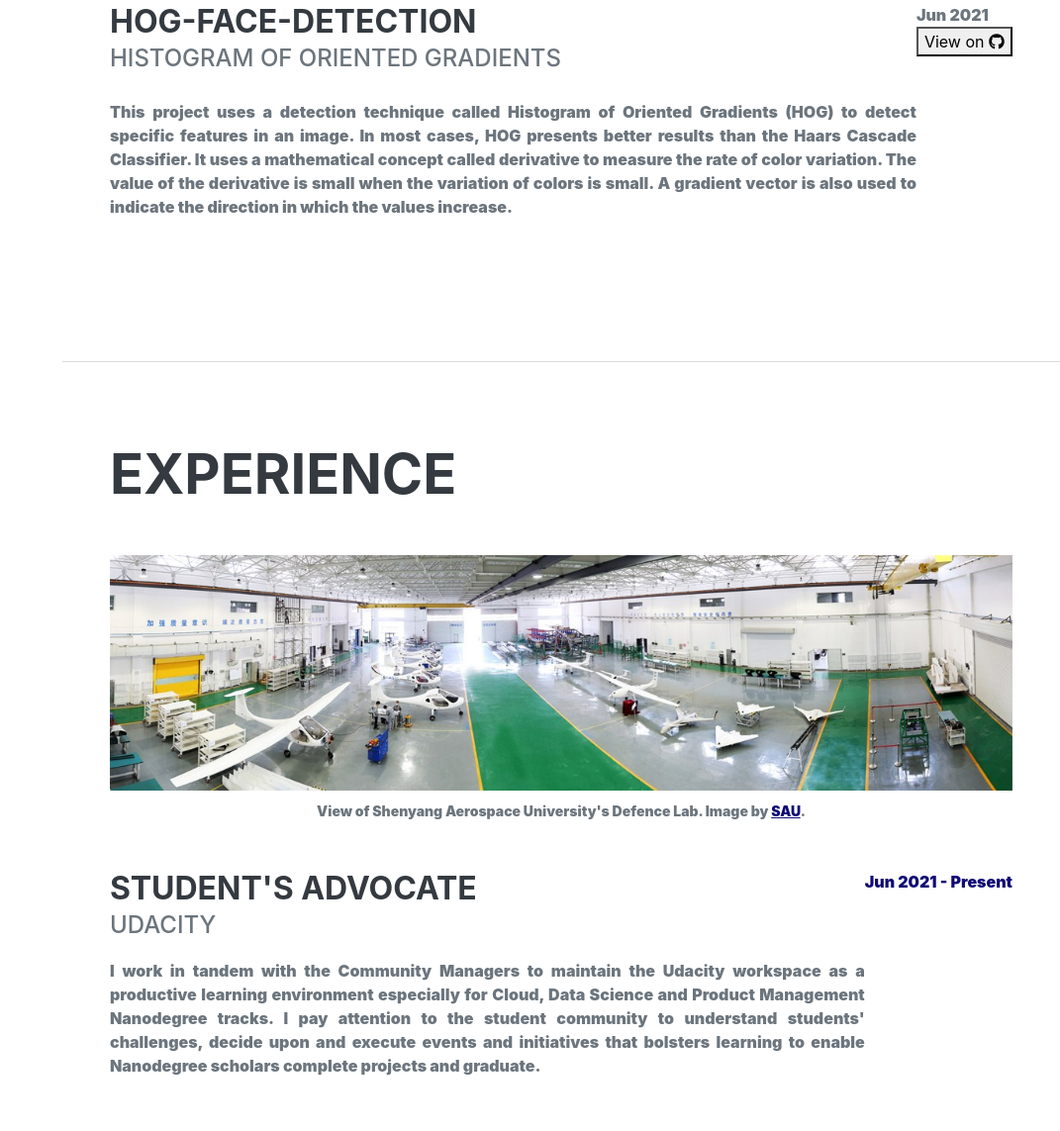
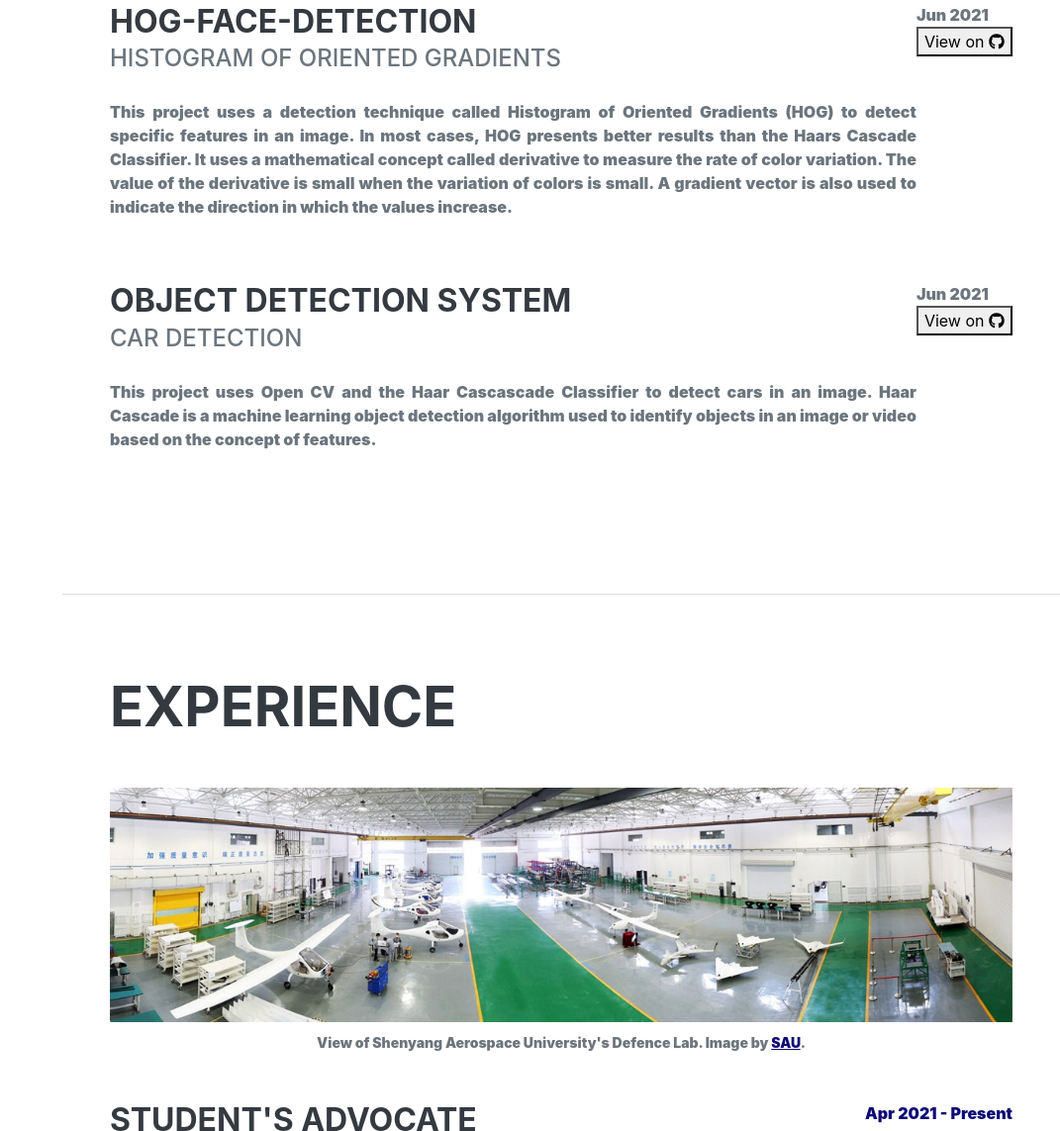
Before and after one commit to edidiongarchibongeso/edidiongarchibongeso.github.io, a plain HTML site: page index.html in a window 1280 px wide. Shown: the part 1941-3084 px from the top of the page at 99% size, without its empty margins (209-1280 px from the left). Drawn offline with nearby package versions, Linux system fonts and the light colour scheme; a web font is replaced by a local one.

Commit message:
Update index.html

```diff
--- a/index.html
+++ b/index.html
@@ -53,7 +53,7 @@
                     <a  href="https://edidiong.archibongeso.github.io/cv_Edidiong.pdf" target="_blank"><button class="btn btn-light"><b><font color="#274e81">Download CV</font><b></i></button></a>
                     </p>
 
-                    <p class="lead mb-5" style="text-align:justify;">I am an adept and highly efficient Aerospace Engineering graduate deeply interested in leveraging on the knowledge of Artificial Intelligence, Machine Learning and Computer Vision to solve real world problems. I have excellent abilities in CAD/CAM software such as CATIA, SolidWorks and AutoCad for part and assembly design as well as mathematical/data analysis tools such as MATLAB, Excel and R. I have a great understanding of data structures & algorithms and I am proficient in Python, C++ and familiar with other coding languages and tools such as HTML, NumPy, Pandas and query languages such as SQL and NoSQL. I have good experience in data mining, data wrangling, exploratory data analysis and visualization. I am a good team player and am able to converse in foreign langauges including Mandarin, French and Spanish.
+                    <p class="lead mb-5" style="text-align:justify;">I am an adept and highly efficient Aerospace Engineering graduate deeply interested in leveraging on the knowledge of Artificial Intelligence, Machine Learning and Computer Vision to solve real world problems. I have excellent abilities in CAD/CAM software such as CATIA, SolidWorks and AutoCad for part and assembly design as well as mathematical/data analysis tools such as MATLAB, Excel and R. I have a great understanding of data structures & algorithms and I am proficient in Python, C++ and familiar with other coding languages and tools such as HTML, NumPy, Pandas and query languages such as SQL and NoSQL. I have good experience in data mining, data wrangling, exploratory data analysis and visualization. I am a good team player and I am able to converse in foreign languages including Mandarin, French and Spanish.
                     </p>
                     <div class="social-icons">
                         <a class="social-icon" href="https://www.linkedin.com/in/edidiongaeso/"><i class="fab fa-linkedin-in"></i></a>
@@ -97,7 +97,7 @@
                             <p style="text-align:justify;"> This project uses an <a href="https://archive.ics.uci.edu/ml/datasets/auto+mpg" target="_blank"> Auto MPG dataset </a> from Kaggle to build a model that can predict miles per gallon(MPG) which is the primary measurement of a car's efficiency. Three regression algorithms; Decision Tree, Random Forest and XGBoost were used to train the model.Scikit learn's built in mean_squared_error method was used to test the regression models and math.sqrt was used to get the root mean squared error(RMSE). XGBoost performed the best with an RMSE value of 2.3 while Decision Tree and Random Forest had an RMSE value of 2.4 and 3.3 respectively.
                         </div>
                         <div class="flex-shrink-0">
-                            <span class="text-right"> July 2021  <br>
+                            <span class="text-right"> Jul 2021  <br>
                                 <a class="button" href="https://github.com/edidiongarchibongeso/Fuel-Efficiency-Prediction" target="_blank"><button> View on <i class="fab fa-github"></i></button></a>
                             </span>
                         </div>
@@ -111,6 +111,18 @@
                         <div class="flex-shrink-0">
                             <span class="text-right"> Jun 2021  <br>
                                 <a class="button" href="https://github.com/edidiongarchibongeso/HOG-Face-Detection" target="_blank"><button> View on <i class="fab fa-github"></i></button></a>
+                            </span>
+                        </div>
+                    </div>
+                    <div class="d-flex flex-column flex-md-row justify-content-between mb-5">
+                        <div class="flex-grow-1">
+                            <h3 class="mb-0">Object Detection System</h3>
+                            <div class="subheading mb-4">Car Detection</div>
+                            <p style="text-align:justify;"> This project uses Open CV and the Haar Cascascade Classifier to detect cars in an image. Haar Cascade is a machine learning object detection algorithm used to identify objects in an image or video based on the concept of features.
+                        </div>
+                        <div class="flex-shrink-0">
+                            <span class="text-right"> Jun 2021  <br>
+                                <a class="button" href="https://github.com/edidiongarchibongeso/Object-Detection-System/blob/main/Car_detection.ipynb" target="_blank"><button> View on <i class="fab fa-github"></i></button></a>
                             </span>
                         </div>
                 </div>
@@ -137,7 +149,7 @@
                             <div class="subheading mb-3">Udacity</div>
                             <p style="text-align:justify;">I work in tandem with the Community Managers to maintain the Udacity workspace as a productive learning environment especially for Cloud, Data Science and Product Management Nanodegree tracks. I pay attention to the student community to understand students' challenges, decide upon and execute events and initiatives that bolsters learning to enable Nanodegree scholars complete projects and graduate.</p>
                         </div>
-                        <div class="flex-shrink-0"><span class="text-primary">Jun 2021 - Present</span></div>
+                        <div class="flex-shrink-0"><span class="text-primary">Apr 2021 - Present</span></div>
                     </div>
 
                 <div class="d-flex flex-column flex-md-row justify-content-between mb-5">
```
